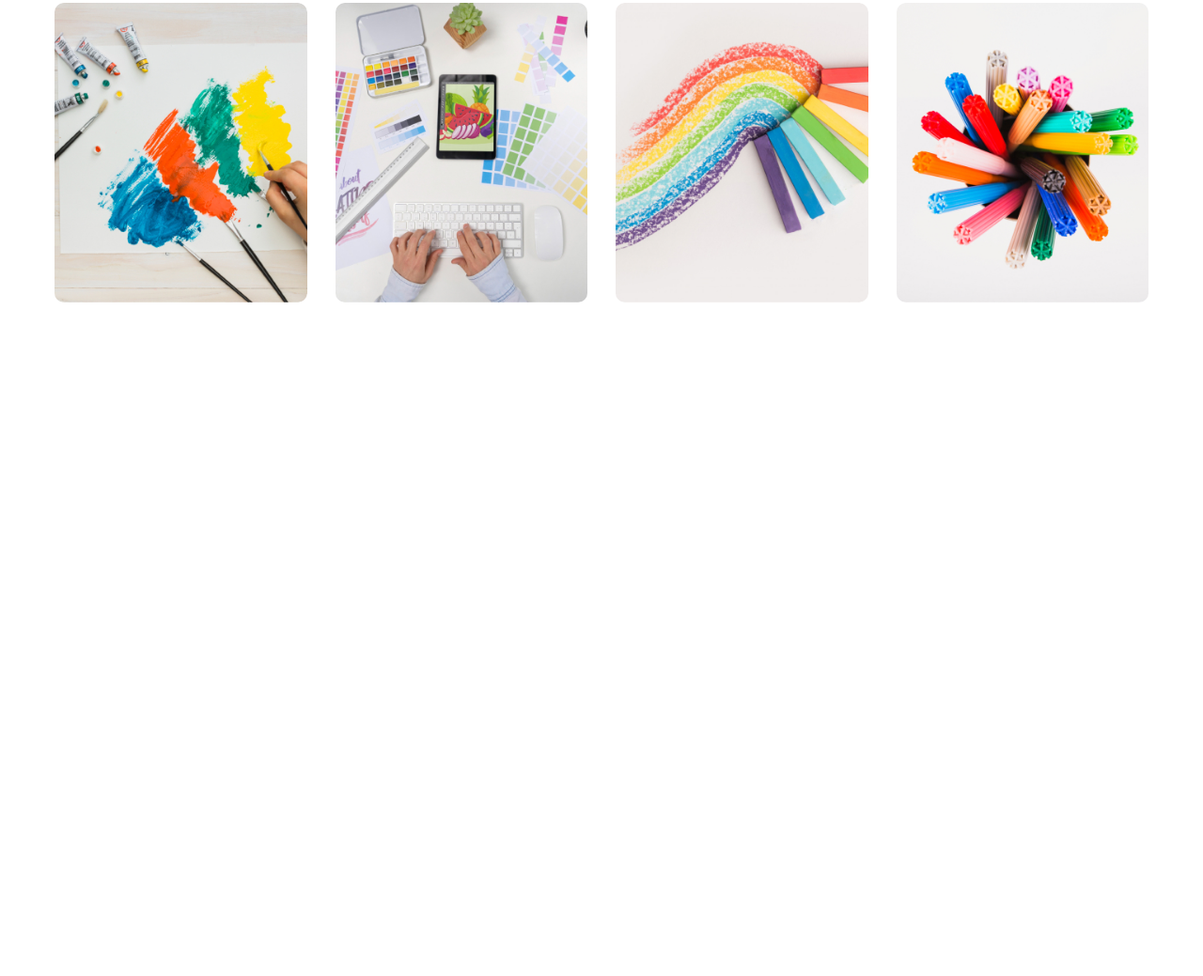
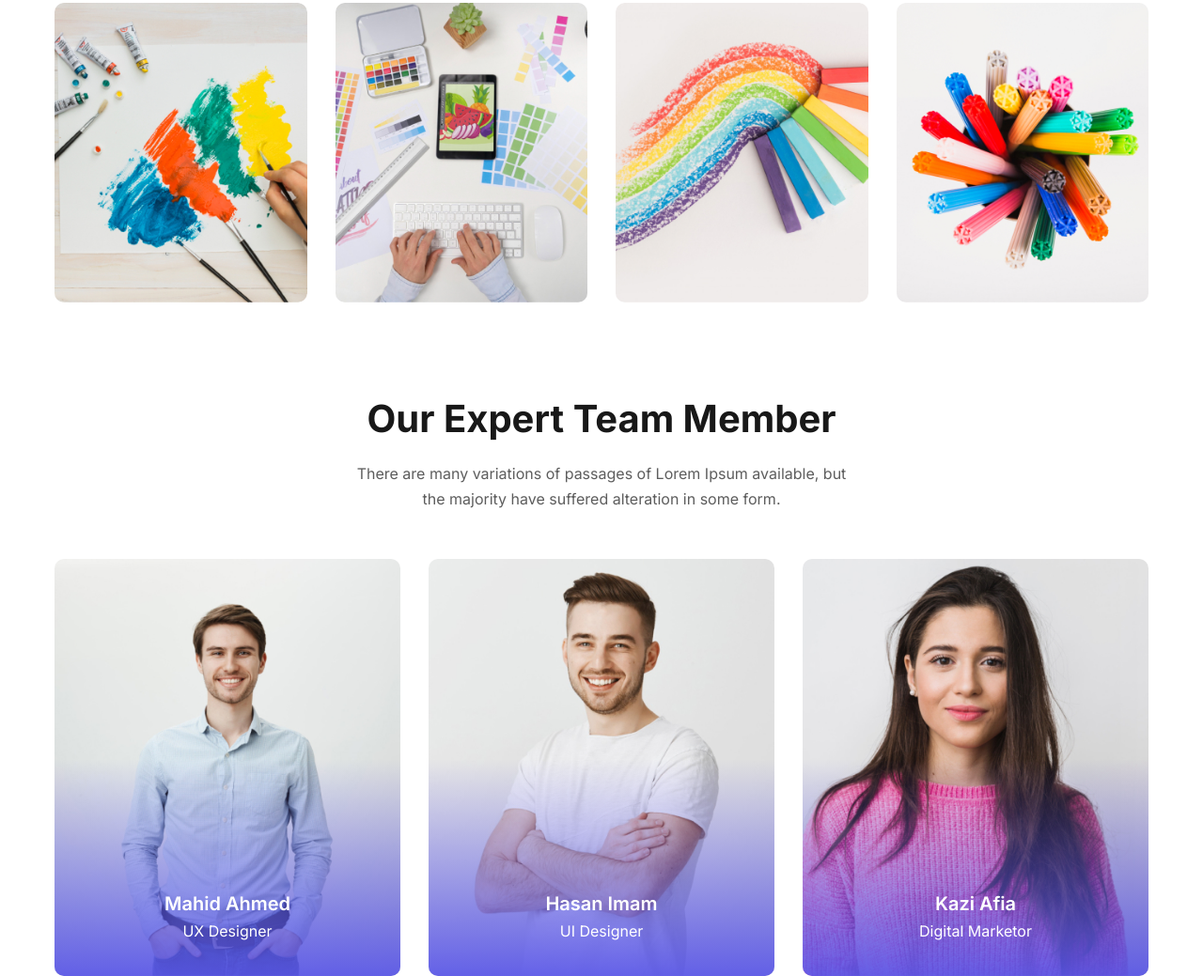
Before and after one commit to faysal-mahamud/creative-agency-landing, a plain HTML site: page index.html in a window 1280 px wide. Shown: the part 2746-3785 px from the top of the page at 94% size. Before the commit the page ends 3068 px from the top, so only its background shows below. Drawn offline with Linux system fonts and the light colour scheme.

Commit message:
team part

```diff
--- a/css/style.css
+++ b/css/style.css
@@ -356,3 +356,54 @@ p {
   text-decoration: underline;
 }
 /* Portfolio part end */
+
+/* Team part start */
+.team-section {
+  padding-top: 100px;
+}
+
+.team-card {
+  position: relative;
+  height: 444px;
+  border-radius: 10px;
+  overflow: hidden;
+}
+
+.team-photo {
+  width: 100%;
+  height: 100%;
+  object-fit: cover;
+  object-position: top center;
+  display: block;
+}
+
+.team-gradient {
+  position: absolute;
+  top: 0;
+  left: 0;
+  right: 0;
+  bottom: 0;
+  background: linear-gradient(180deg, rgba(89, 86, 232, 0) 48%, rgba(89, 86, 232, 0.92) 100%);
+  display: flex;
+  flex-direction: column;
+  align-items: center;
+  justify-content: flex-end;
+  padding-bottom: 34px;
+  text-align: center;
+}
+
+.team-name {
+  font-size: 20px;
+  font-weight: 600;
+  line-height: 27px;
+  color: #ffffff;
+  margin-bottom: 2px;
+}
+
+.team-role {
+  font-size: 16px;
+  font-weight: 400;
+  line-height: 27px;
+  color: #ffffff;
+}
+/* Team part end */
--- a/index.html
+++ b/index.html
@@ -223,6 +223,49 @@
   </section>
   <!-- Portfolio part end -->
 
+  <!-- Team part start -->
+  <section id="about" class="team-section">
+    <div class="container custom-container">
+      <div class="section-header">
+        <h2 class="section-title">Our Expert Team Member</h2>
+        <p class="section-subtitle">There are many variations of passages of Lorem Ipsum available, but the majority have suffered alteration in some form.</p>
+      </div>
+
+      <div class="row section-row">
+        <div class="col-md-4">
+          <div class="team-card">
+            <img src="images/team-1.jpg" alt="Mahid Ahmed" class="team-photo">
+            <div class="team-gradient">
+              <h3 class="team-name">Mahid Ahmed</h3>
+              <p class="team-role">UX Designer</p>
+            </div>
+          </div>
+        </div>
+
+        <div class="col-md-4">
+          <div class="team-card">
+            <img src="images/team-2.jpg" alt="Hasan Imam" class="team-photo">
+            <div class="team-gradient">
+              <h3 class="team-name">Hasan Imam</h3>
+              <p class="team-role">UI Designer</p>
+            </div>
+          </div>
+        </div>
+
+        <div class="col-md-4">
+          <div class="team-card">
+            <img src="images/team-3.jpg" alt="Kazi Afia" class="team-photo">
+            <div class="team-gradient">
+              <h3 class="team-name">Kazi Afia</h3>
+              <p class="team-role">Digital Marketor</p>
+            </div>
+          </div>
+        </div>
+      </div>
+    </div>
+  </section>
+  <!-- Team part end -->
+
 
   <script src="js/bootstrap.bundle.min.js"></script>
 </body>
```
